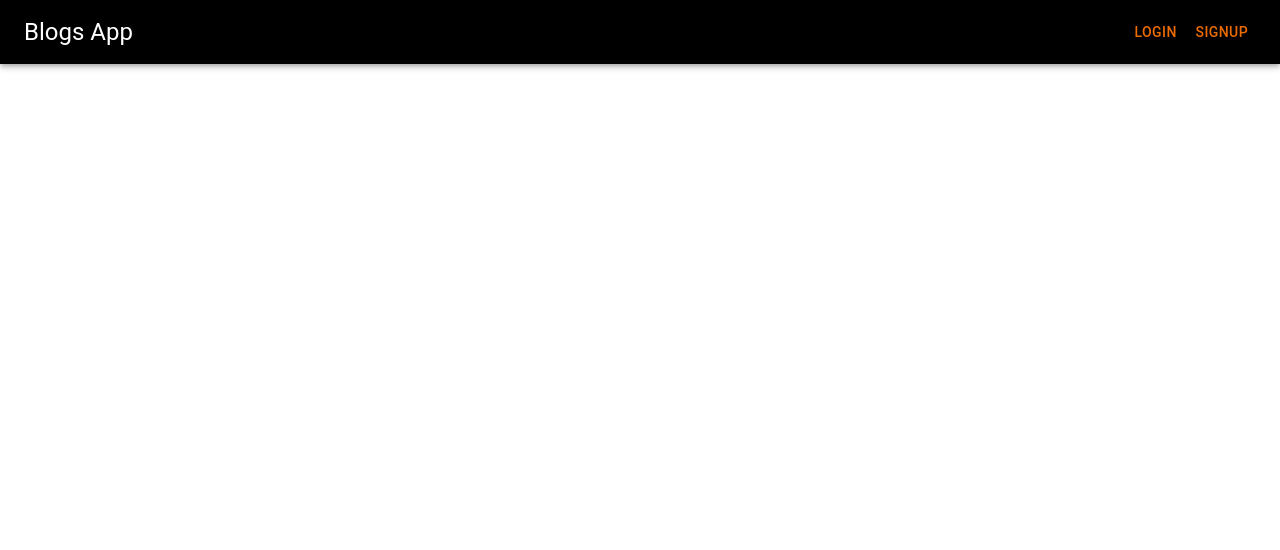
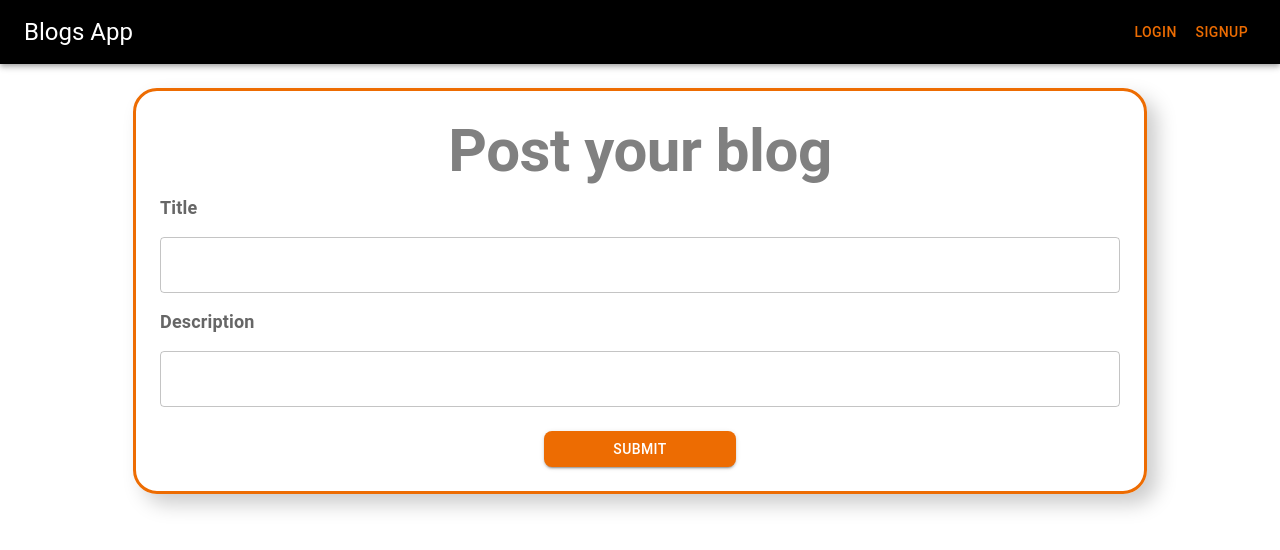
Before and after one commit to avikaldarolia/Blog, a React (Create React App) app in the folder frontend/: page /myBlogs/1 in a window 1280 px wide. Shown: the top 550 px of the page. Built offline with nearby package versions, Linux system fonts and the light colour scheme; no server answers.

Commit message:
Edit funcationality added

```diff
--- a/frontend/package.json
+++ b/frontend/package.json
@@ -5,6 +5,7 @@
   "dependencies": {
     "@emotion/react": "^11.9.0",
     "@emotion/styled": "^11.8.1",
+    "@mui/icons-material": "^5.8.0",
     "@mui/material": "^5.7.0",
     "@reduxjs/toolkit": "^1.8.1",
     "@testing-library/jest-dom": "^5.14.1",
--- a/frontend/src/App.js
+++ b/frontend/src/App.js
@@ -20,7 +20,7 @@ function App() {
           <Route path="/auth" element={<Auth />} />
           <Route path="/blogs" element={<Blogs />} />
           <Route path="/myBlogs" element={<UserBlogs />} />
-          <Route path="/myBlog/:id" element={<BlogDetail />} />
+          <Route path="/myBlogs/:id" element={<BlogDetail />} />
           <Route path="/blogs/add" element={<AddBlog />} />
         </Routes>
       </main>
--- a/frontend/src/components/Blog.jsx
+++ b/frontend/src/components/Blog.jsx
@@ -1,15 +1,25 @@
 import {
   Avatar,
+  Box,
   Card,
   CardContent,
   CardHeader,
   CardMedia,
+  IconButton,
   Typography,
 } from '@mui/material';
 import { red } from '@mui/material/colors';
 import React from 'react';
+import ModeEditOutlineIcon from '@mui/icons-material/ModeEditOutline';
+import DeleteIcon from '@mui/icons-material/Delete';
+import { useNavigate } from 'react-router-dom';
 
-const Blog = ({ title, description, imageUrl, userName }) => {
+const Blog = ({ title, description, imageUrl, userName, isUser, id }) => {
+  const navigate = useNavigate();
+  const handleEdit = (e) => {
+    navigate(`/myBlogs/${id}`);
+  };
+
   return (
     <div>
       <Card
@@ -24,6 +34,16 @@ const Blog = ({ title, description, imageUrl, userName }) => {
           },
         }}
       >
+        {isUser && (
+          <Box display="flex">
+            <IconButton onClick={handleEdit} sx={{ marginLeft: 'auto' }}>
+              <ModeEditOutlineIcon />
+            </IconButton>
+            <IconButton onClick={handleEdit}>
+              <DeleteIcon />
+            </IconButton>
+          </Box>
+        )}
         <CardHeader
           avatar={
             <Avatar sx={{ bgcolor: red[500] }} aria-label="recipe">
@@ -41,7 +61,7 @@ const Blog = ({ title, description, imageUrl, userName }) => {
         />
         <CardContent>
           <Typography variant="body2" color="text.secondary">
-           <b>{userName}</b> {" : "} {description}
+            <b>{userName}</b> {' : '} {description}
           </Typography>
         </CardContent>
       </Card>
--- a/frontend/src/components/BlogDetail.jsx
+++ b/frontend/src/components/BlogDetail.jsx
@@ -1,7 +1,111 @@
-import React from 'react';
+/* eslint-disable react-hooks/exhaustive-deps */
+import React, { useEffect, useState } from 'react';
+import { Box, Button, InputLabel, TextField, Typography } from '@mui/material';
+import { useParams, useNavigate } from 'react-router-dom';
+import axios from 'axios';
+
+const labelStyles = { mt: 1, fontSize: '18px', fontWeight: 'bold' };
 
 const BlogDetail = () => {
-  return <div>BlogDetail</div>;
+  const id = useParams().id;
+  console.log(id);
+  const [blog, setBlog] = useState();
+  const [inputs, setInputs] = useState({});
+  const navigate = useNavigate();
+  const fetchDetails = async () => {
+    const res = await axios
+      .get(`http://localhost:5000/api/blog/${id}`)
+      .catch((err) => console.log(err));
+    const data = await res.data;
+    return data;
+  };
+
+  useEffect(() => {
+    fetchDetails().then((data) => {
+      setBlog(data.blog);
+      setInputs({
+        title: data.blog.title,
+        description: data.blog.description,
+      });
+    });
+  }, []);
+  console.log(blog);
+  const handleChange = (e) => {
+    setInputs((prevState) => ({
+      ...prevState,
+      [e.target.name]: e.target.value,
+    }));
+  };
+  const sendRequest = async () => {
+    const res = await axios
+      .put(`http://localhost:5000/api/blog/update/${id}`, {
+        title: inputs.title,
+        description: inputs.description,
+      })
+      .catch((err) => console.log(err));
+    const data = await res.data;
+    return data;
+  };
+  const handleSubmit = (e) => {
+    e.preventDefault();
+    console.log(inputs);
+    sendRequest()
+      .then((data) => navigate('/myBlogs/'))
+      .catch((err) => console.log(err));
+  };
+
+  return (
+    <div>
+      {' '}
+      <form onSubmit={handleSubmit}>
+        <Box
+          border={3}
+          borderColor="#ED6C02"
+          borderRadius={6}
+          boxShadow="10px 10px 20px #ccc"
+          padding={3}
+          margin={'auto'}
+          display="flex"
+          flexDirection={'column'}
+          width={'75%'}
+          marginTop={3}
+        >
+          <Typography
+            fontWeight="bold"
+            color="grey"
+            variant="h2"
+            textAlign="center"
+          >
+            Post your blog
+          </Typography>
+          <InputLabel sx={labelStyles}>Title</InputLabel>
+          <TextField
+            name="title"
+            onChange={handleChange}
+            value={inputs.title}
+            margin="normal"
+            variant="outlined"
+          />
+          <InputLabel sx={labelStyles}>Description</InputLabel>
+          <TextField
+            value={inputs.description}
+            name="description"
+            onChange={handleChange}
+            margin="normal"
+            variant="outlined"
+          />
+          <Button
+            sx={{ borderRadius: 2, mt: 2, width: '20%', mx: 'auto' }}
+            variant="contained"
+            color="warning"
+            type="submit"
+          >
+            Submit
+          </Button>
+        </Box>
+      </form>
+    </div>
+  );
 };
 
 export default BlogDetail;
--- a/frontend/src/components/Blogs.jsx
+++ b/frontend/src/components/Blogs.jsx
@@ -22,6 +22,8 @@ const Blogs = () => {
         blogs.map((blog, index) => (
           <Blog
             key={index}
+            id={blog._id}
+            isUser={localStorage.getItem('userId') === blog.user._id}
             title={blog.title}
             description={blog.description}
             imageUrl={blog.image}
--- a/frontend/src/components/UserBlogs.jsx
+++ b/frontend/src/components/UserBlogs.jsx
@@ -1,3 +1,4 @@
+/* eslint-disable react-hooks/exhaustive-deps */
 import React, { useState, useEffect } from 'react';
 import axios from 'axios';
 import Blog from './Blog';
@@ -19,9 +20,7 @@ const UserBlogs = () => {
       setBlogs(data.blogs.blogs);
       setUsername(data.blogs.name);
     });
-    // eslint-disable-next-line react-hooks/exhaustive-deps
   }, []);
-
   return (
     <div>
       {' '}
@@ -29,6 +28,8 @@ const UserBlogs = () => {
         blogs.map((blog, index) => (
           <Blog
             key={index}
+            id={blog._id}
+            isUser={true}
             title={blog.title}
             description={blog.description}
             imageUrl={blog.image}
```
Also changed, not shown: 2 other files (tests, documents, lock files or other folders).
